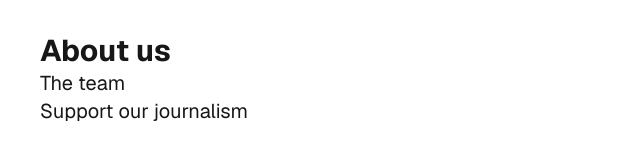
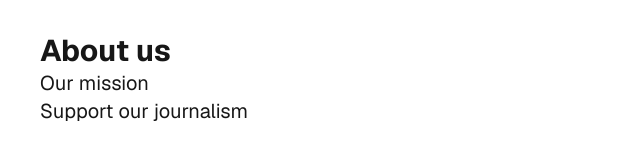
Before and after one commit to weekly-gazette/website, a Next.js app: page / in a window 1280 px wide. Shown: the part 427-586 px from the top of the page, without its empty margins (0-640 px from the left). Built offline with nearby package versions, Linux system fonts and the light colour scheme.

Commit message:
Copy update
Signed-off-by: ssudler <ssudler21@gmail.com>

```diff
--- a/app/page.js
+++ b/app/page.js
@@ -44,7 +44,7 @@ export default function Home() {
             <ol className="text-xl">
               <li>
                 <a className="hover:text-orange-300" href="https://weeklygazette.substack.com/about">
-                  The team
+                  Our mission
                 </a>
               </li>
               <li>
```
